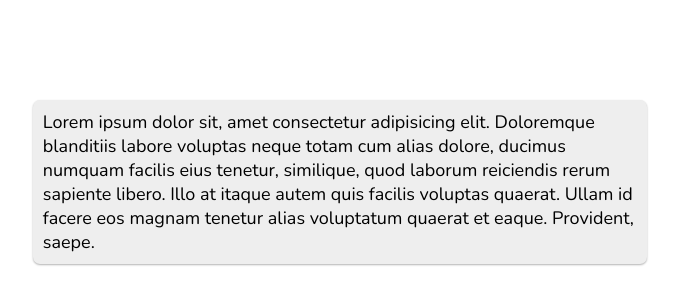
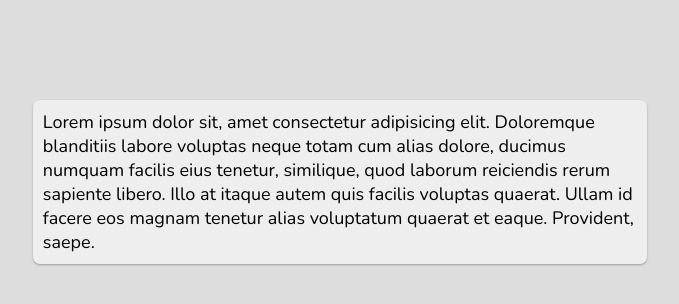
Before and after one commit to imSamaritan/todo-app, a website built with webpack: page src/views/index.html in a window 1280 px wide. Shown: the whole page, without its empty margins (300-979 px from the left). Built offline with nearby package versions, Linux system fonts and the light colour scheme.

Commit message:
colored background of a body element

```diff
--- a/src/sass/main.scss
+++ b/src/sass/main.scss
@@ -5,6 +5,7 @@
 body {
 	font-family: 'Nunito', sans-serif;
 	font-size: $font-size;
+	background-color: $light-grey;
 }
 
 .container {
```
